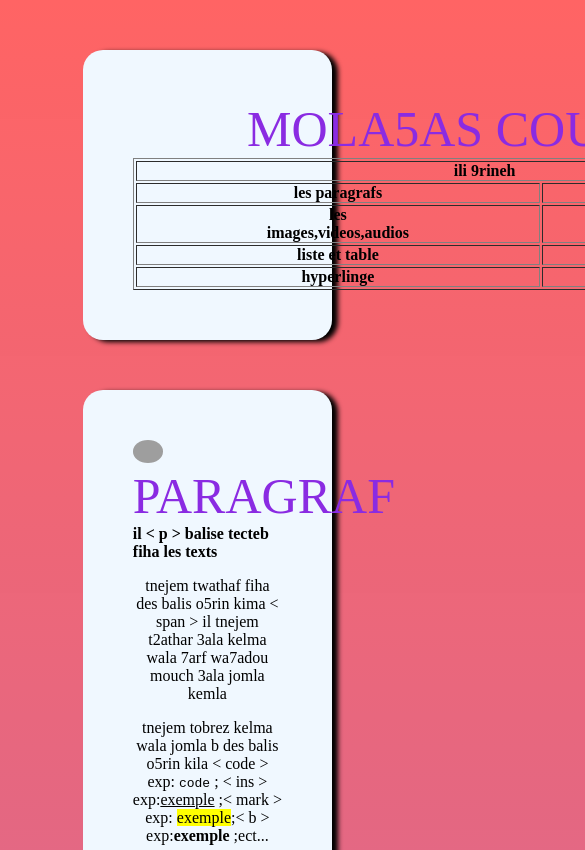
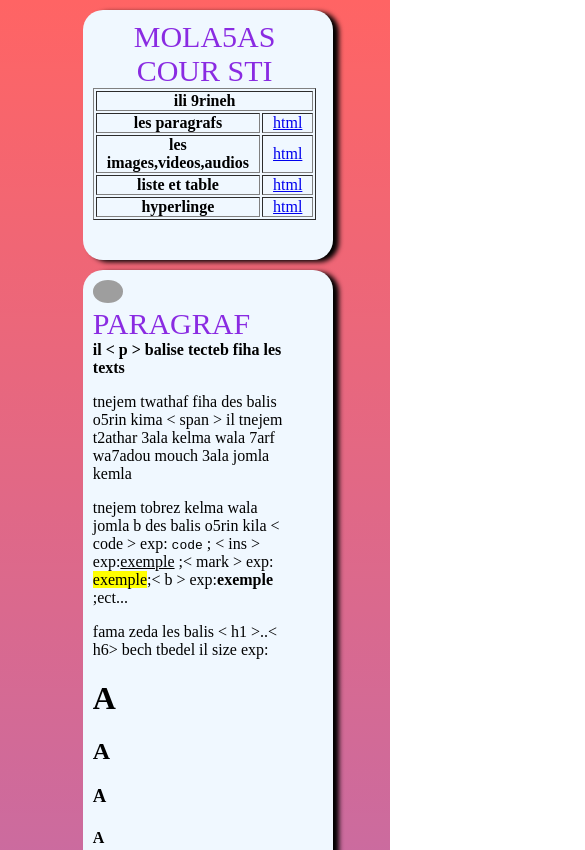
Before and after one commit to EL-Rayeb/STI, a plain HTML site: page index.html in a window 390 px wide. Shown: the top 850 px of the page, 585 px wide, since content can reach past the window. Drawn offline with Linux system fonts and the light colour scheme; grey boxes are pictures that could not be loaded.

Commit message:
screen phone

```diff
--- a/index.html
+++ b/index.html
@@ -59,7 +59,7 @@
             <figcaption>audio</figcaption>
             <b>bech ta3mel vocal tista3mel il balis <code>< audio src="" controls>< / audio></code></b><br>
             <figure>
-                <figcaption >le titre de vocal </figcaption>
+                <figcaption id="vo">le titre de vocal </figcaption>
                 <audio scr="" controls="controls" ></audio>
             </figure >
             <p>w bech na3mlou 3enwen lil vocal nwaliw na3mlou <code>< figure > < audio scr="" >< /audio> < figcaption >le titre de vocal < / figcaption > < / figure ></code></p>
--- a/style.css
+++ b/style.css
@@ -40,3 +40,56 @@ th,td{
     height: auto;/*ye5ou il valeur inti w 9adech t5ali il 3orth*/
     border-radius: 50% ;/*bech t5aaliha mdawra*/
 }
+@media screen and (max-width:900px) {
+    code{
+        color: rgb(77, 133, 75);/*bedel il coler mte3 il balis code*/
+    }
+    #code{
+        color: #000;
+    }
+    body{
+        background-image: linear-gradient(rgba(255, 0, 0, 0.608),rgba(0, 0, 255, 0.536),rgba(0, 128, 0, 0.602));/*background degrade*/
+        justify-content: center;
+    }
+    figcaption,caption{
+        font-size: 30px;/*kobr il 5at 50px*/
+        color: blueviolet;/*w zidha couleur violet*/
+        text-transform: uppercase;/*ywaliw il 7rouf majuscul*/
+    }
+    div{
+        margin:10px 30px;/*il bo3d il barani mabin il div w ch3andek b jnabha*/
+
+    }
+    #contener-hyperlinge,#contener-table-list,#contener-IVA,#contenr-paragraf,#debut{
+        position: relative;/*tnejem ti7akem biha ama bil nesba lil 7aja lili 9balha w fama zeda (absolute)*/
+        justify-content: center;/*il mo7tawa mte3 il dv fi westha*/
+        align-items: center;/*twali il contenu mte3 il div mwasta*/
+        max-width: 200px;/*akbar 3orth touselou il div*/
+        background-color: aliceblue ;/*background mte3 il div*/
+        padding: 10px 40px 40px 10px;/*il bo3d il da5leni mabin il border w il mo7tawa mte3 il div*/
+        border-radius: 20px;/*il corner mte3 il div iwali arc*/
+        box-shadow: 6px 2px 5px #000000;/*tzid thel lil div*/
+    }
+    p{
+        text-align: left;/*il ktibe left*/
+    }
+    th,td{
+        padding: 0px 10px;/*il espace mabin il btiba w il 5ana mte3 il table*/
+    }
+
+    .refrech{
+        width: 30px;/*il 3orth mte3 il hyper ligne il 3amlou refrech 30px*/
+        height: auto;/*ye5ou il valeur inti w 9adech t5ali il 3orth*/
+        border-radius: 50% ;/*bech t5aaliha mdawra*/
+    }
+    img, video,audio{
+        width: 200px;
+    }
+    #vo{
+        font-size: small;
+    }
+    audio{
+        position: relative;
+        right: 50px;
+    }
+}
```
